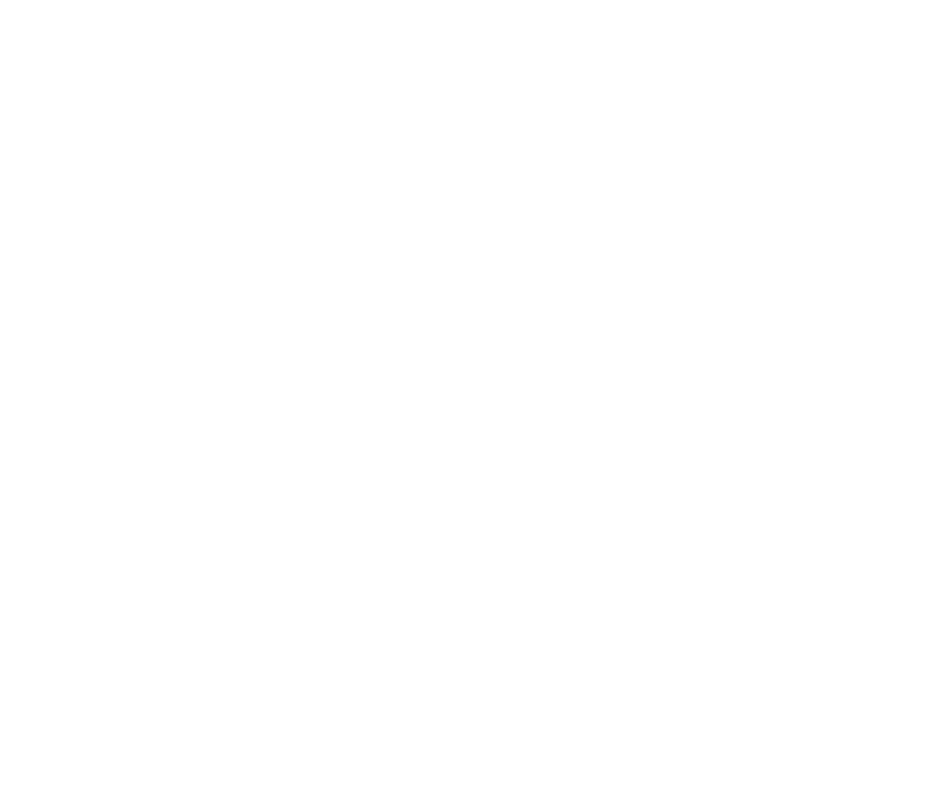
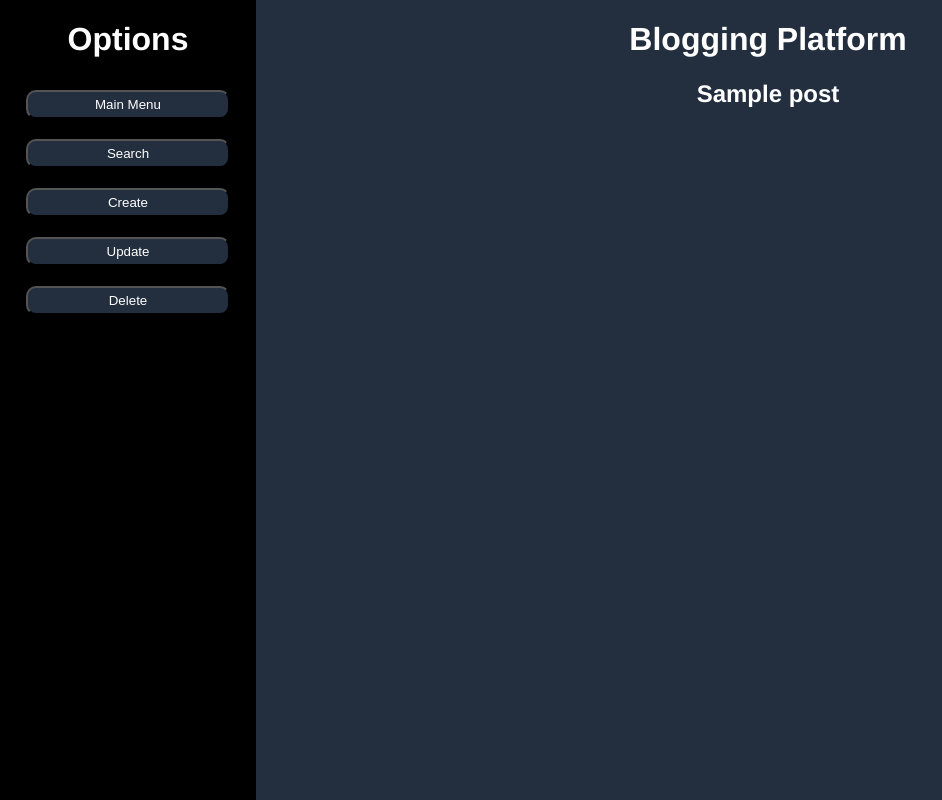
Before and after one commit to LewieJ08/blogging_platform_app, a Flask app: page /post/1 in a window 1280 px wide. Before the commit the part shown is empty. Shown: the whole page, without its empty margins (0-942 px from the left). Run offline with Flask 3, Linux system fonts and the light colour scheme; a database or web service that is not in the repository returns one stand-in record (values such as "Sample title"); some libraries are stand-ins or nearby versions.

Commit message:
initial post.html setup

```diff
--- a/blogging_platform_app/templates/post.html
+++ b/blogging_platform_app/templates/post.html
@@ -3,9 +3,32 @@
 <head>
     <meta charset="UTF-8">
     <meta name="viewport" content="width=device-width, initial-scale=1.0">
-    <title>Document</title>
+    <title>{{ post[1] }}</title>
+    <link rel="stylesheet" href="{{ url_for('static', filename='style.css') }}">
 </head>
 <body>
-
+    <div class="container">
+        <div class="tab">
+            <h1>Options</h1>
+            <form action="{{ url_for('index') }}" method="get">
+                <button class="tab-button" type="submit">Main Menu</button>
+            </form>
+            <form action="{{ url_for('search') }}" method="get">
+                <button class="tab-button" type="submit">Search</button>
+            </form>
+            <form action="{{ url_for('create') }}" method="get">
+                <button class="tab-button" type="submit">Create</button>
+            </form>
+            <form action="{{ url_for('update') }}" method="get">
+                <button class="tab-button" type="submit">Update</button>
+            </form>
+            <form action="{{ url_for('delete') }}" method="getf">
+                <button class="tab-button" type="submit">Delete</button>
+            </form>
+        </div>
+        <div class="main">
+            <h1>Blogging Platform</h1>
+            <h2>{{ post[1] }}</h2>
+        </div>
 </body>
 </html>
```
